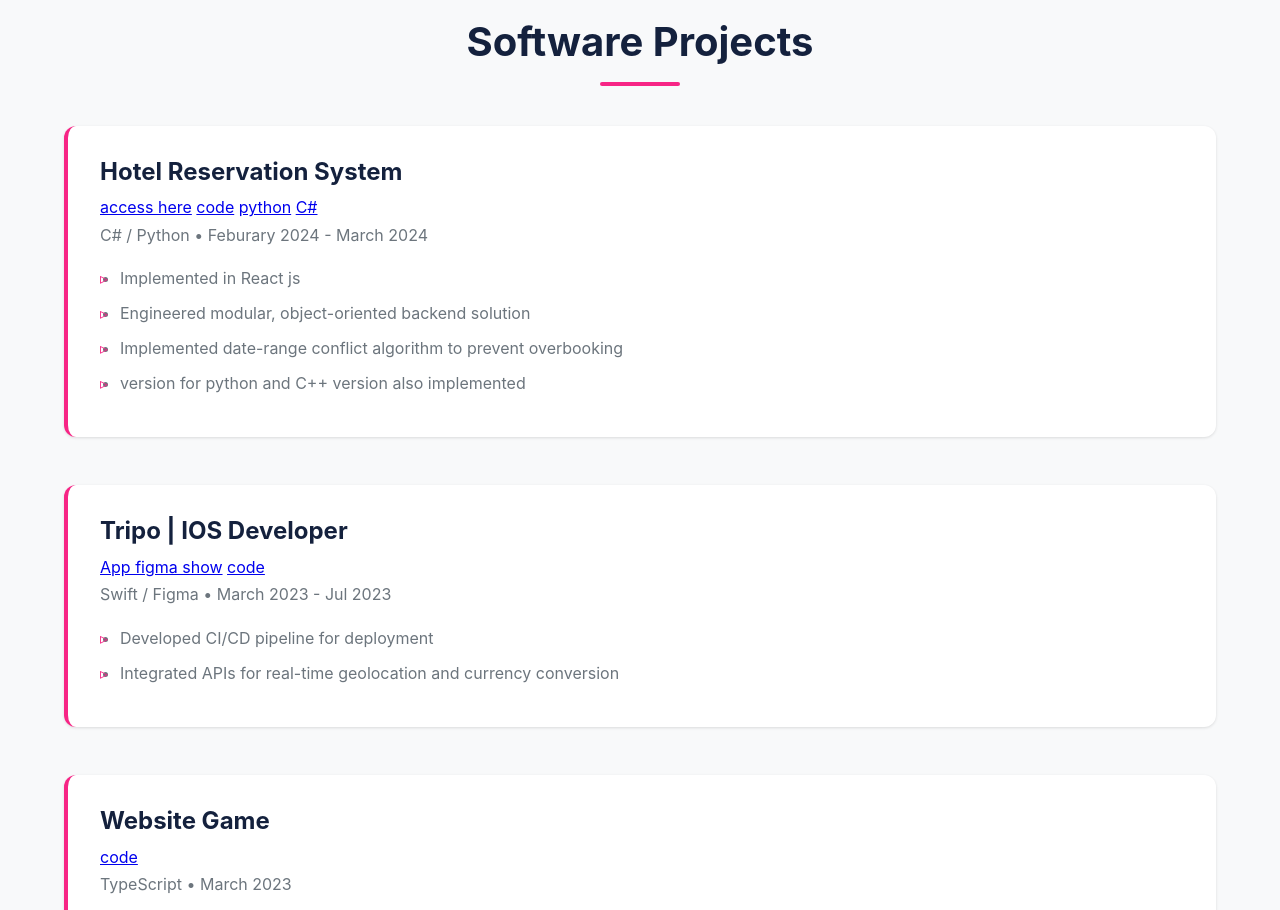
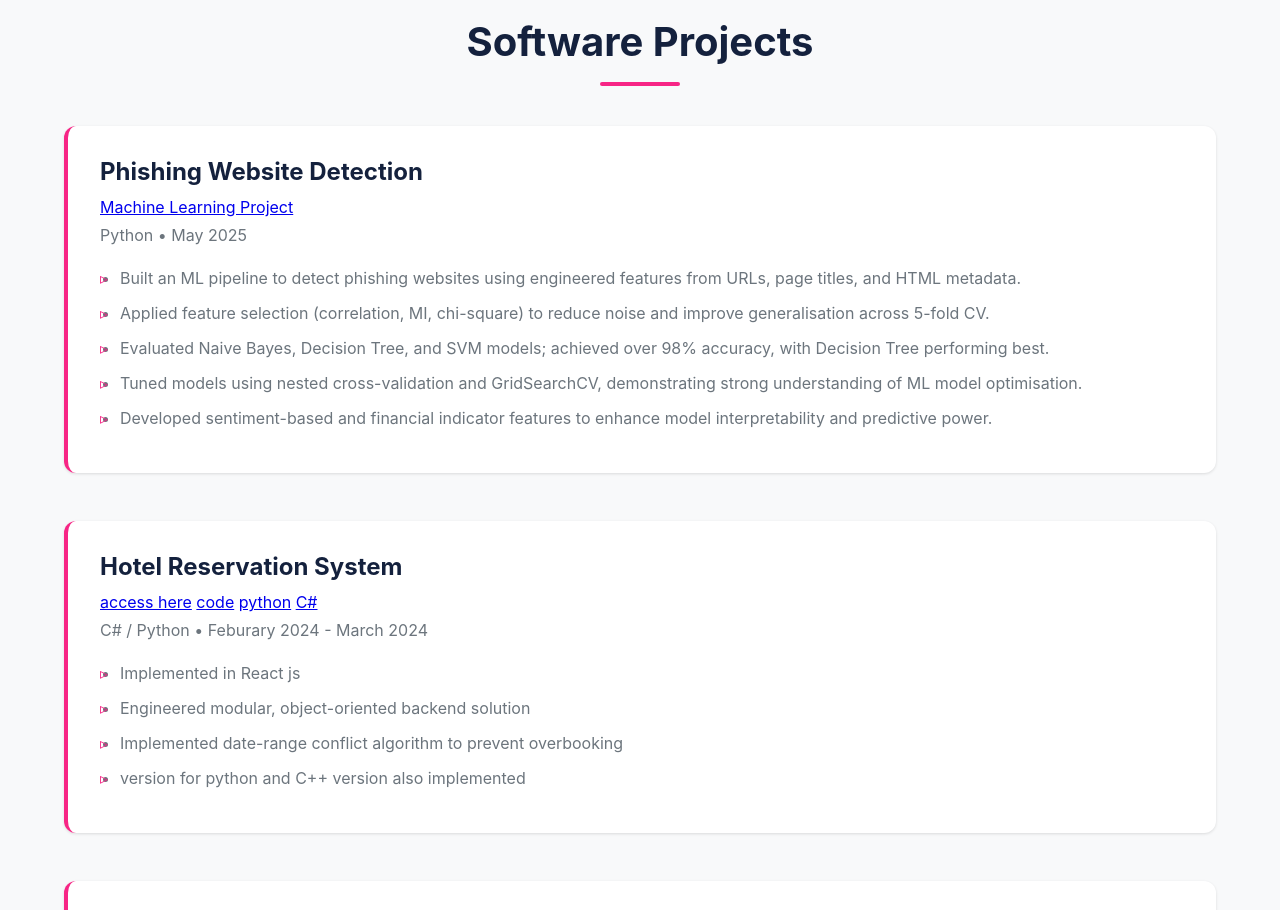
Before and after one commit to hlin0023/huiying-lin-portfolio, a React (Create React App) app: page / in a window 1280 px wide. Shown: the part 3300-4210 px from the top of the page. Built offline with nearby package versions, Linux system fonts and the light colour scheme.

Commit message:
adding new project

```diff
--- a/src/components/Projects.jsx
+++ b/src/components/Projects.jsx
@@ -4,7 +4,20 @@ import './Projects.css';
 const Projects = () => {
   return (
     <section className="projects" id="projects">
-      <h2>Software Projects</h2>
+    <h2>Software Projects</h2>
+      <div className="project">
+        <h3>Phishing Website Detection</h3>
+        <a href="https://github.com/hlin0023/phishing-detectionML" target="_blank" rel="noopener noreferrer">Machine Learning Project</a>
+        <p className="tech">Python • May 2025 </p>
+        <ul>
+          <li>Built an ML pipeline to detect phishing websites using engineered features from URLs, page titles, and HTML metadata.</li>
+          <li>Applied feature selection (correlation, MI, chi-square) to reduce noise and improve generalisation across 5-fold CV.</li>
+          <li>Evaluated Naive Bayes, Decision Tree, and SVM models; achieved over 98% accuracy, with Decision Tree performing best.</li>
+          <li>Tuned models using nested cross-validation and GridSearchCV, demonstrating strong understanding of ML model optimisation.</li>
+          <li>Developed sentiment-based and financial indicator features to enhance model interpretability and predictive power.</li>
+        </ul>
+      </div>
+
       <div className="project">
         <h3>Hotel Reservation System</h3>
         <div className="contact-links">
```
